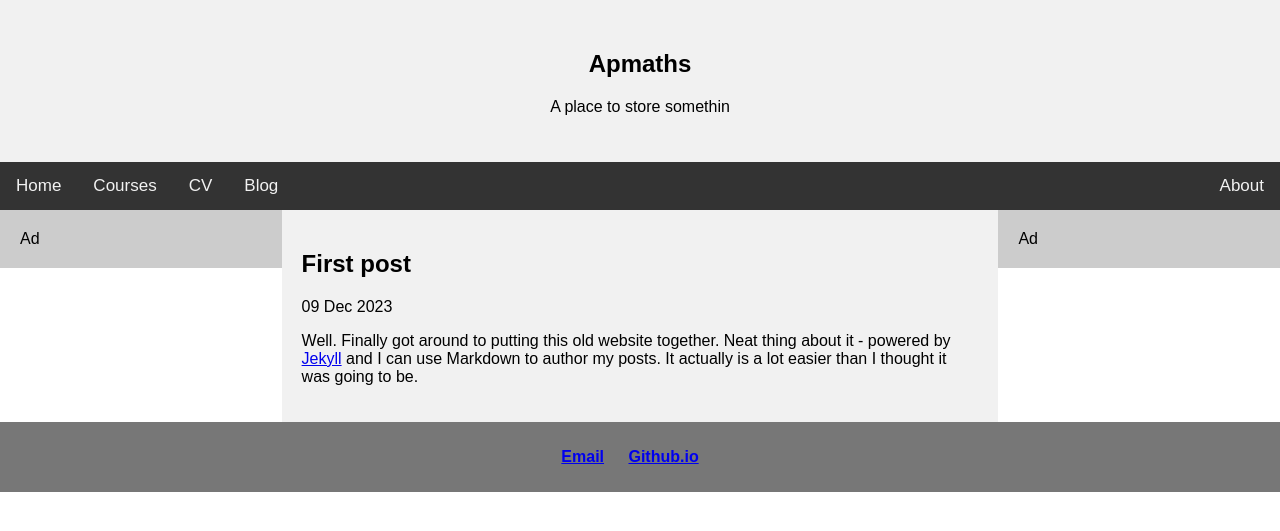
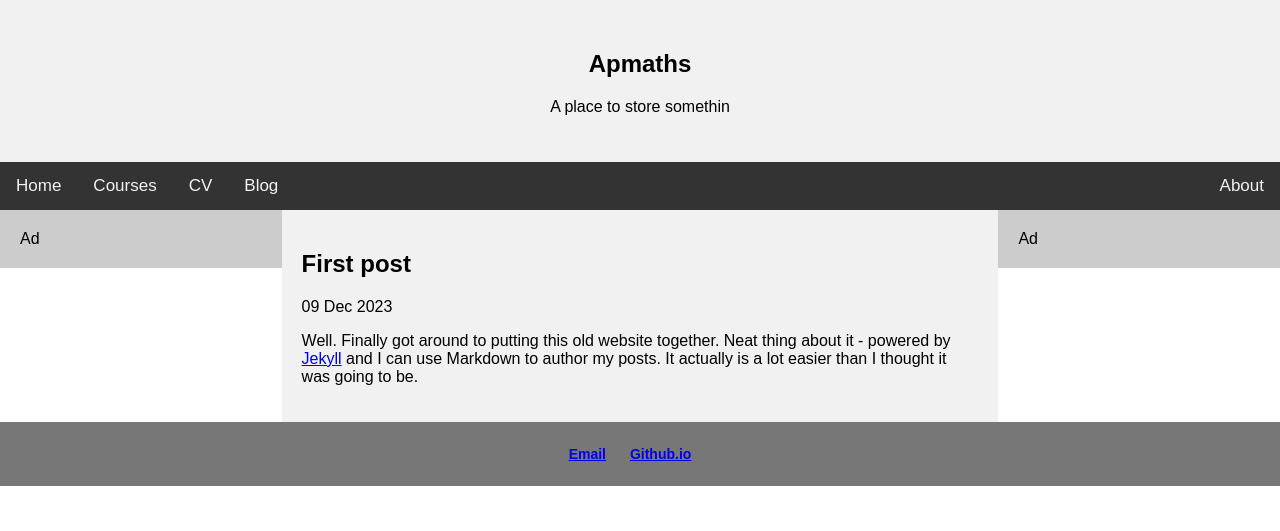
Before and after one commit to hoAngnaMPHan/apmaths.github.io, a Jekyll site: the page built from _posts/2023-12-09-first-post.md, in a window 1280 px wide. Shown: the top 531 px of the page. Built offline with Jekyll 4.4.1, drawn with Linux system fonts in a browser that asks for light colours.

Commit message:
Update style.css

```diff
--- a/css/style.css
+++ b/css/style.css
@@ -94,7 +94,8 @@ footer {
   text-align: center;
   color: white;
   margin-bottom: 0;
-  font-size: 16px;
+  font-size: 14px;
+  text-decoration: none;
 }
 footer ul { padding: 0px; list-style: none; font-weight: bold; }
 footer ul li { display: inline; margin-right: 20px; }
```
